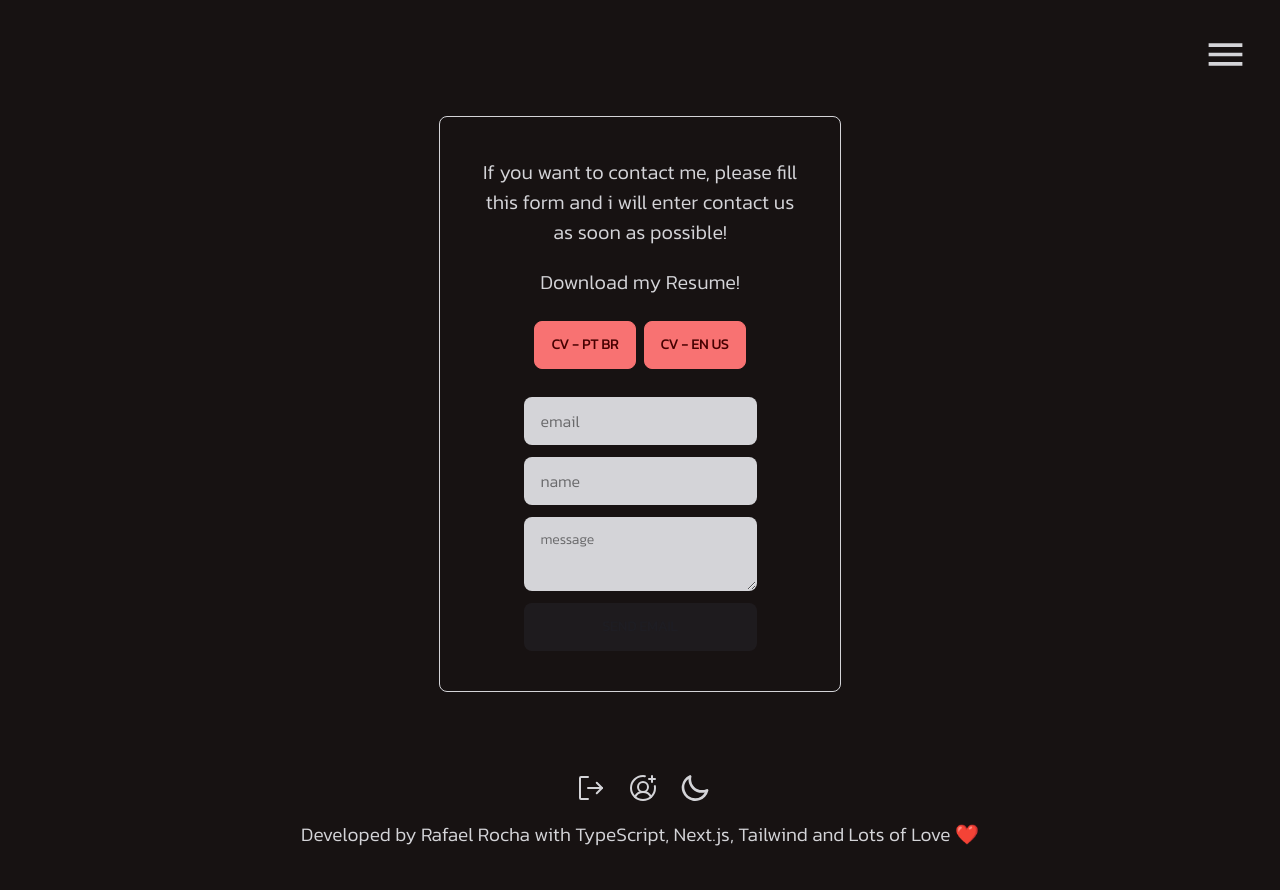
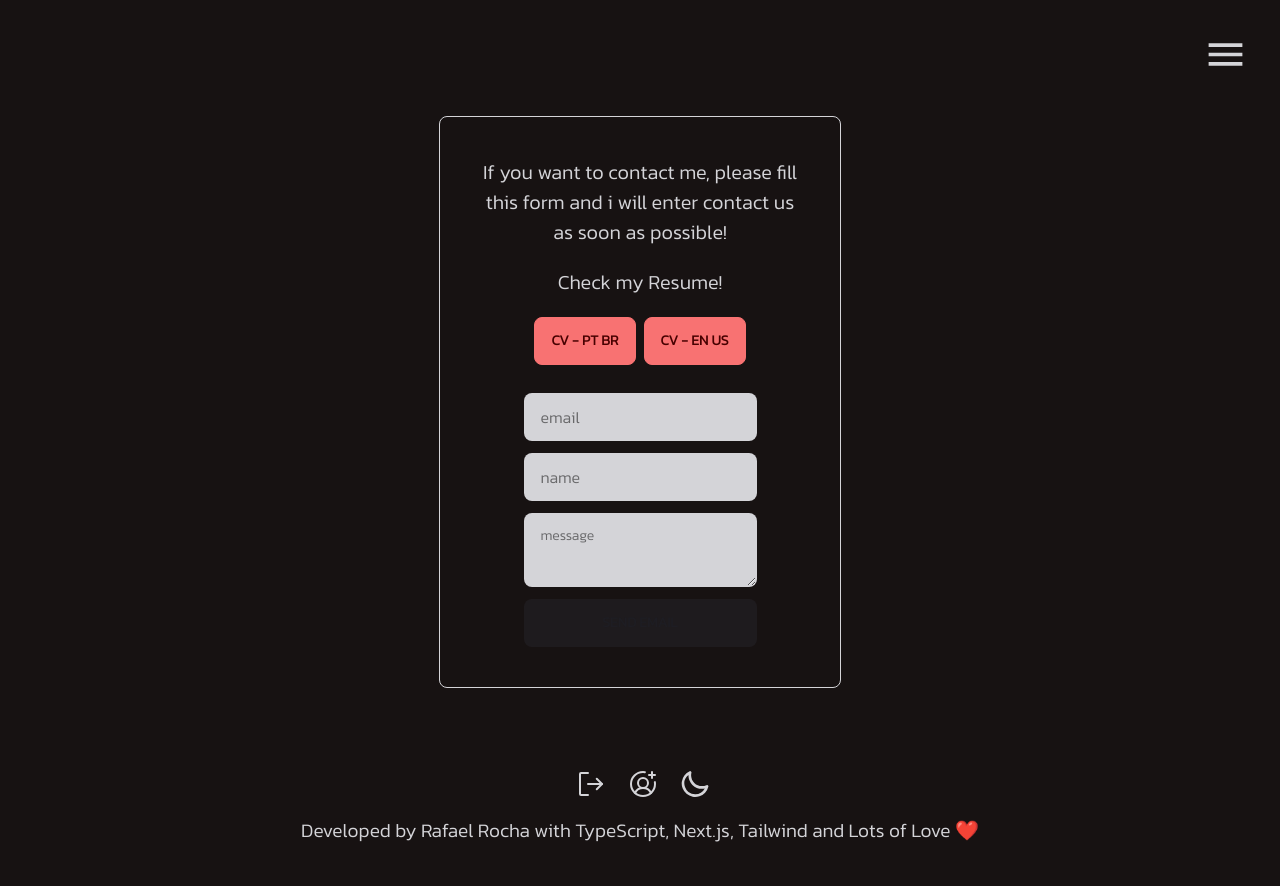
Before and after one commit to RafaelRRhocha/Portfolio, a Next.js app: page /contact in a window 1280 px wide. Built offline with nearby package versions, Linux system fonts and the light colour scheme.

Commit message:
fix: some bugs in pdf files

```diff
--- a/pages/contact.tsx
+++ b/pages/contact.tsx
@@ -3,8 +3,6 @@ import Footer from '../components/Footer';
 import MenuHamburger from '../components/MenuHamburger';
 import Header from '../components/Header';
 import Image from 'next/image';
-// import ptbr from '../files/Rafael Rocha - Currículo.pdf';
-// import enus from '../files/Rafael Rocha - Resume.pdf';
 
 interface contactProps {}
 
@@ -35,13 +33,21 @@ const Contact: FC<contactProps> = ({}) => {
                     please fill this form and i will enter
                     contact us as soon as possible!
                   </p>
-                  <p className="text-[20px]">Download my Resume!</p>
+                  <p className="text-[20px]">Check my Resume!</p>
                   <div className="flex gap-2">
-                    <a href={`../files/Rafael Rocha - Currículo.pdf`} download>
-                      <button className="btn btn-error hover:animate-pulse">CV - PT BR</button>
+                    <a
+                      className="btn btn-error hover:animate-pulse"
+                      href="https://drive.google.com/file/d/1JSx4KhgOClrux9QZHUbjQ87eNNZo-t2A/view?usp=sharing"
+                      target='_blank'
+                      rel='noreferrer'>
+                      CV - PT BR
                     </a>
-                    <a href={`../files/Rafael Rocha - Resume.pdf`} download>
-                      <button className="btn btn-error hover:animate-pulse">CV - EN US</button>
+                    <a
+                      className="btn btn-error hover:animate-pulse"
+                      href="https://drive.google.com/file/d/1Y3KTB6qLitDm0zSwC8G3Sy8JWBy-I23v/view?usp=sharing"
+                      target='_blank'
+                      rel='noreferrer'>
+                      CV - EN US
                     </a>
                   </div>
               </div>
```
Also changed, not shown: 2 other files (tests, documents, lock files or other folders).
